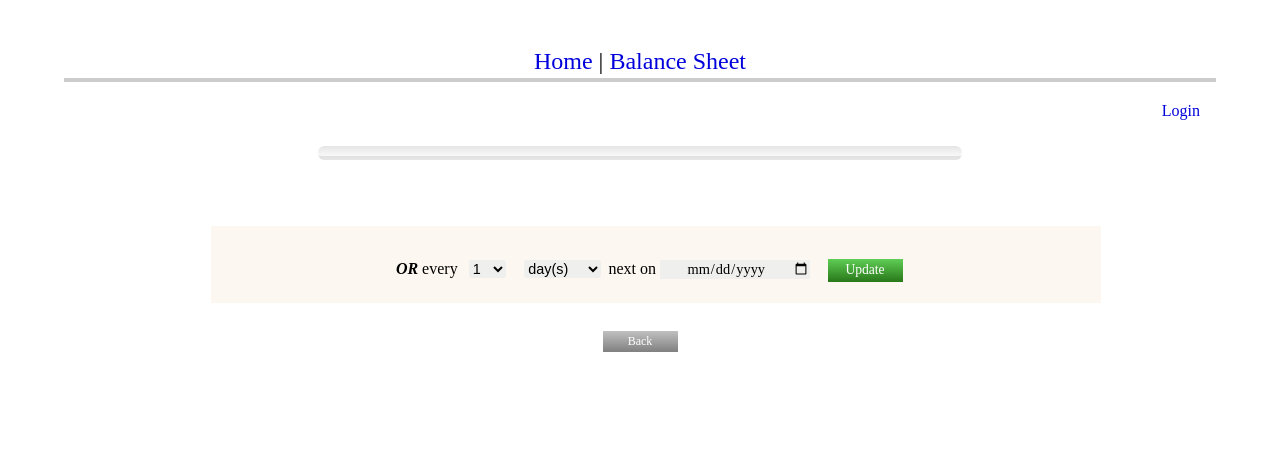
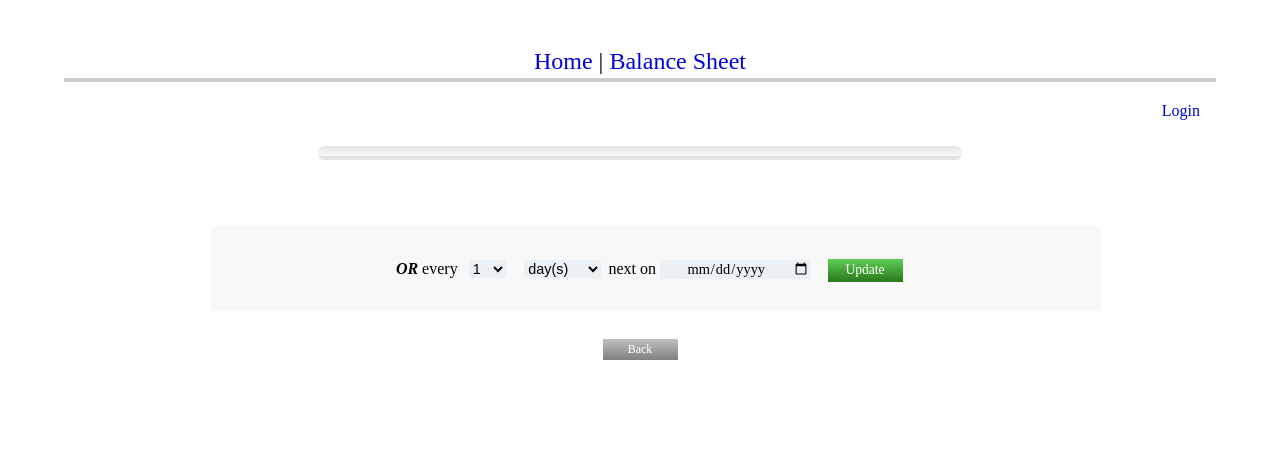
Before and after one commit to cgjonesdev/finance, a Flask app: template app/templates/balance_sheet_detail.html in a window 1280 px wide. Shown: the top 449 px of the page. Run offline with Flask 2, Linux system fonts and the light colour scheme; the template is opened without the code that fills it, so the values that code supplies are empty; parts of the project's set-up code (start-up, migrations or seed data) failed here and were passed over.

```diff
--- a/app/templates/balance_sheet_detail.html
+++ b/app/templates/balance_sheet_detail.html
@@ -18,9 +18,9 @@
             }
             p.text {
                 margin-left: 2em;
-                padding: 1.2em .75em .5em .75em;
-                background-color: rgb(252, 247, 240);
-                /*width: 80%;*/
+                padding: 1.2em .75em 1em .75em;
+                background-color: rgb(248, 248, 248);
+                border-radius: .2em;
                 text-align: center;
             }
             .checkbox {
@@ -33,9 +33,6 @@
             }
             input {
                 max-width: 120px;
-            }
-            input[type=text] {
-                font-weight: bold;
             }
             input[type=date] {
                 max-width: 150px;
```
Also changed, not shown: app/templates/layout/sitewide.html (added).
